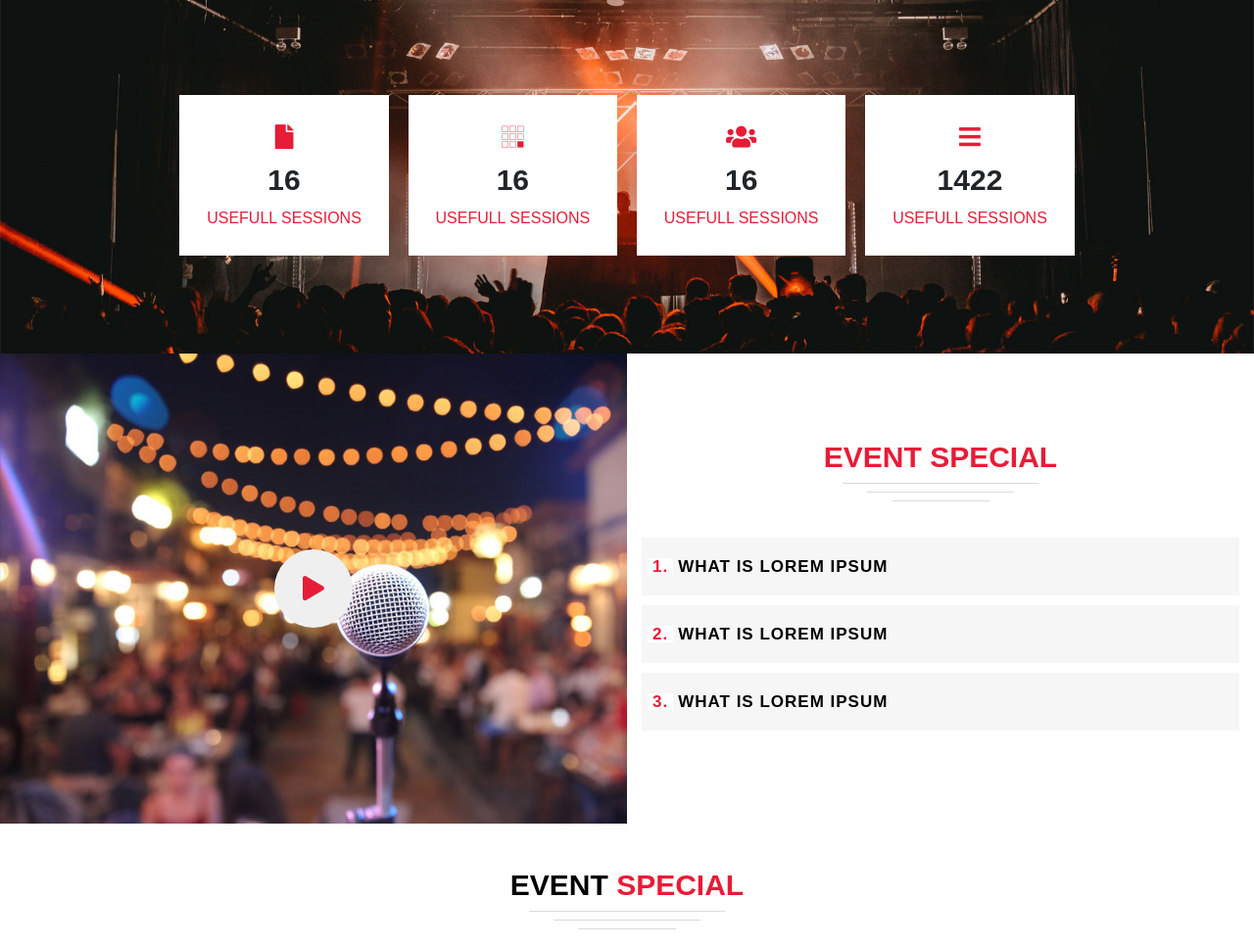
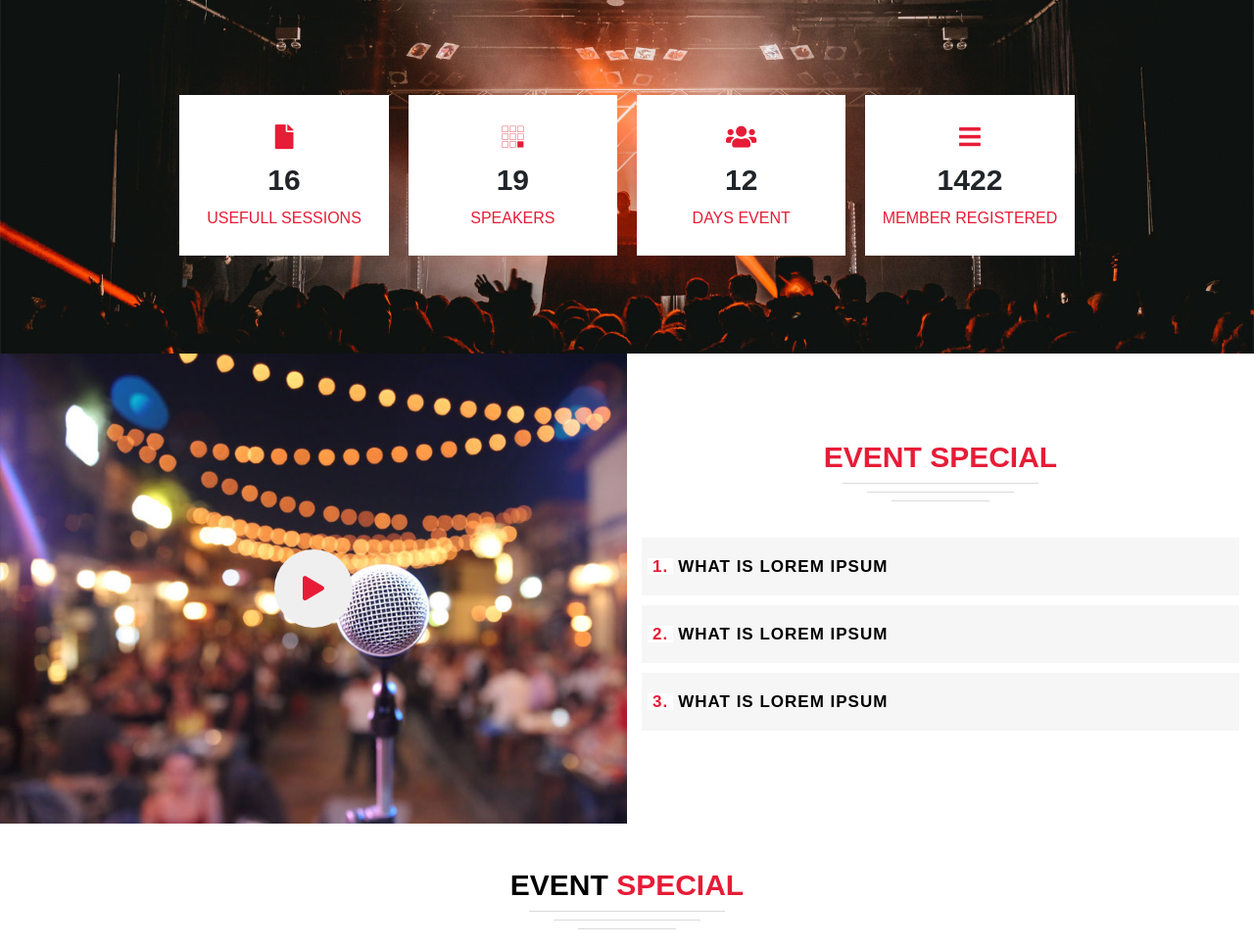
Before and after one commit to reshadrzayev/eventick, a plain HTML site: page index.html in a window 1280 px wide. Shown: the part 1874-2840 px from the top of the page at 98% size. Drawn offline with nearby package versions, Linux system fonts and the light colour scheme; a script that the page names is missing.

Commit message:
EvenTick Template

```diff
--- a/index.html
+++ b/index.html
@@ -350,18 +350,18 @@
       </div>
       <div class="counter col-md-2 d-flex flex-column justify-content-center text-center">
         <p class="logo"><i class="fab fa-buromobelexperte"></i></p> <br>
-        <p class="num">16</p> <br>
-        <p class="desc">USEFULL SESSIONS</p>
+        <p class="num">19</p> <br>
+        <p class="desc">SPEAKERS</p>
       </div>
       <div class="counter col-md-2 d-flex flex-column justify-content-center text-center">
         <p class="logo"><i class="fas fa-users"></i></p> <br>
-        <p class="num">16</p> <br>
-        <p class="desc">USEFULL SESSIONS</p>
+        <p class="num">12</p> <br>
+        <p class="desc">DAYS EVENT</p>
       </div>
       <div class="counter col-md-2 d-flex flex-column justify-content-center text-center">
         <p class="logo"><i class="fas fa-bars"></i></p> <br>
         <p class="num">1422</p> <br>
-        <p class="desc">USEFULL SESSIONS</p>
+        <p class="desc">MEMBER REGISTERED</p>
       </div>
     </div>
   </div>
```
